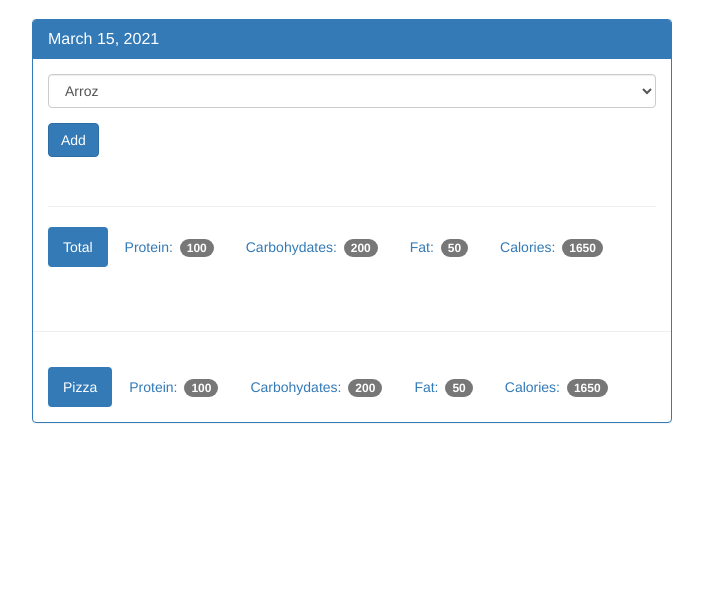
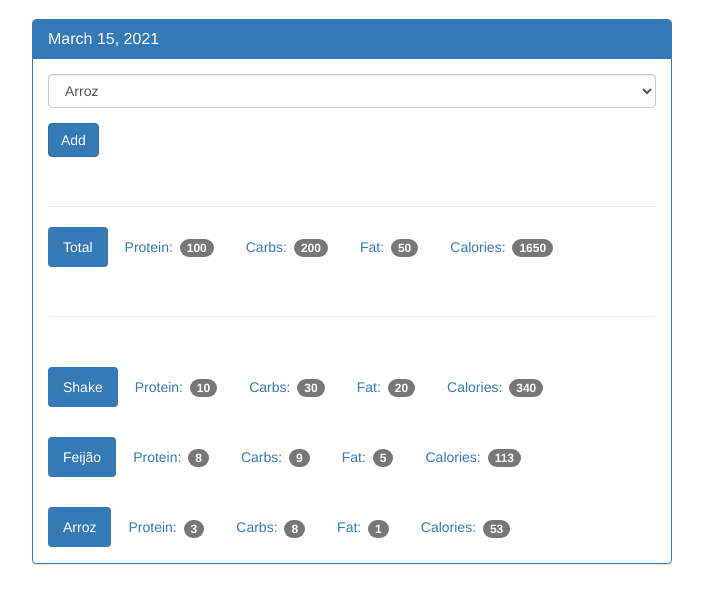
Before and after one commit to mmlcasag/food_tracker, a Flask app: page /day/1 in a window 1280 px wide. Shown: the part 51-654 px from the top of the page, without its empty margins (288-991 px from the left). Run offline with Flask 2, Linux system fonts and the light colour scheme; data comes from the database, SQL or seed files in the repository; both versions use the stored data as it was after the commit; some libraries are stand-ins or nearby versions.

Commit message:
Get List Of Foods For Day

```diff
--- a/app.py
+++ b/app.py
@@ -59,16 +59,19 @@ def post_home():
 @app.route('/day/<date_id>', methods=['GET'])
 def get_day(date_id):
     db = open_db()
-    cur = db.execute(' select id, entry_date from dates where id = ? ', [date_id])
+    cur = db.execute(' select d.id, d.entry_date from dates d where d.id = ? ', [date_id])
     date = cur.fetchone()
 
     date_db = datetime.strptime(str(date['entry_date']), '%Y%m%d')
     date_ft = datetime.strftime(date_db, '%B %d, %Y')
 
-    cur = db.execute(' select id, name from foods order by name ')
+    cur = db.execute(' select f.id, f.name from foods f order by f.name ')
     foods = cur.fetchall()
 
-    return render_template('day.html', date_id=date_id, date_ft=date_ft, foods=foods)
+    cur = db.execute(' select i.date_id, d.entry_date, i.food_id, f.name, f.protein, f.carbs, f.fat, f.calories from daily_intake i join dates d on d.id = i.date_id join foods f on f.id = i.food_id where i.date_id = ? ', [date_id])
+    intakes = cur.fetchall()
+
+    return render_template('day.html', date_id=date_id, date_ft=date_ft, foods=foods, intakes=intakes)
 
 @app.route('/day', methods=['POST'])
 def post_day():
@@ -81,7 +84,7 @@ def post_day():
     db.execute(' insert into daily_intake ( date_id, food_id ) values ( ?, ? ) ', values)
     db.commit()
 
-    return redirect(url_for('get_day', date_id))
+    return redirect(url_for('get_day', date_id=date_id))
 
 @app.route('/add_food', methods=['GET'])
 def get_add_food():
--- a/templates/day.html
+++ b/templates/day.html
@@ -60,24 +60,25 @@
               <ul class="nav nav-pills" role="tablist">
                 <li class="active"><a>Total</a></li>
                 <li><a>Protein: <span class="badge">100</span></a></li>
-                <li><a>Carbohydates: <span class="badge">200</span></a></li>
+                <li><a>Carbs: <span class="badge">200</span></a></li>
                 <li><a>Fat: <span class="badge">50</span></a></li>
                 <li><a>Calories: <span class="badge">1650</span></a></li>
               </ul>
 
+              <div class="page-header"></div>
             </div>
 
-            <div class="page-header"></div>
-
-            <div class="panel-body">
-              <ul class="nav nav-pills" role="tablist">
-                <li class="active"><a>Pizza</a></li>
-                <li><a>Protein: <span class="badge">100</span></a></li>
-                <li><a>Carbohydates: <span class="badge">200</span></a></li>
-                <li><a>Fat: <span class="badge">50</span></a></li>
-                <li><a>Calories: <span class="badge">1650</span></a></li>
-              </ul>
-            </div>
+            {% for intake in intakes %}
+              <div class="panel-body">
+                <ul class="nav nav-pills" role="tablist">
+                  <li class="active"><a>{{ intake.name }}</a></li>
+                  <li><a>Protein: <span class="badge">{{ intake.protein }}</span></a></li>
+                  <li><a>Carbs: <span class="badge">{{ intake.carbs }}</span></a></li>
+                  <li><a>Fat: <span class="badge">{{ intake.fat }}</span></a></li>
+                  <li><a>Calories: <span class="badge">{{ intake.calories }}</span></a></li>
+                </ul>
+              </div>
+            {% endfor %}
 
           </div>
         </div>
```
Also changed, not shown: database/food_tracker.db.
